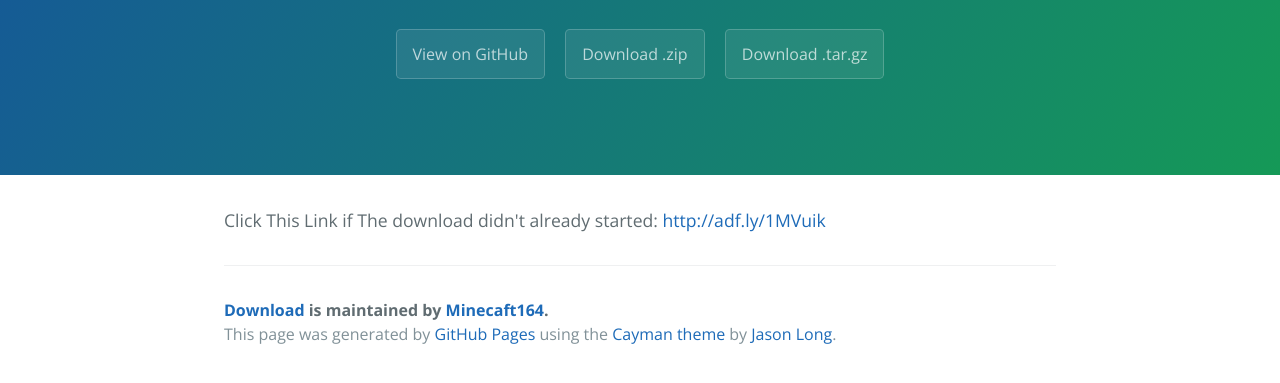
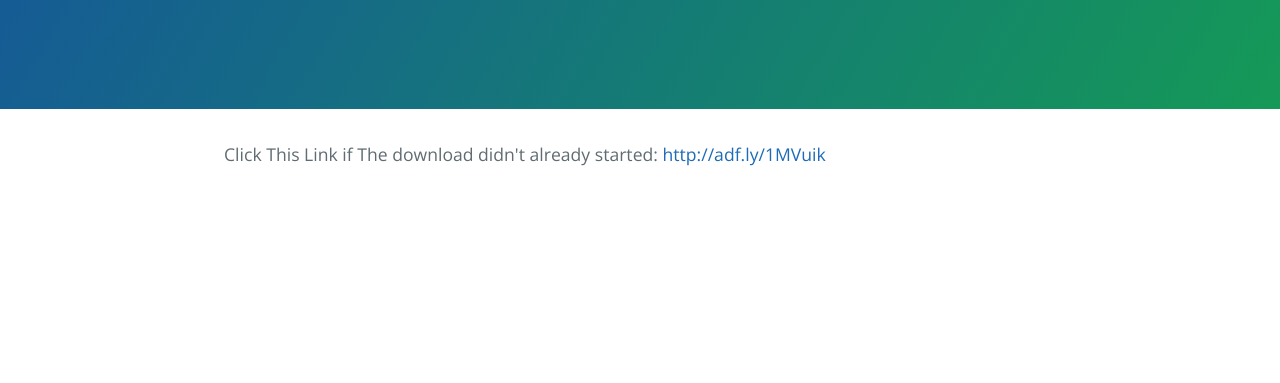
Before and after one commit to Minecaft164/Download, a plain HTML site: page index.html in a window 1280 px wide. Shown: the part 161-544 px from the top of the page. Drawn offline with nearby package versions, Linux system fonts and the light colour scheme.

Commit message:
Update index.html

```diff
--- a/index.html
+++ b/index.html
@@ -13,21 +13,12 @@
     <section class="page-header">
       <h1 class="project-name">Download</h1>
       <h2 class="project-tagline"></h2>
-      <a href="https://github.com/Minecaft164/Download" class="btn">View on GitHub</a>
-      <a href="https://github.com/Minecaft164/Download/zipball/master" class="btn">Download .zip</a>
-      <a href="https://github.com/Minecaft164/Download/tarball/master" class="btn">Download .tar.gz</a>
     </section>
 
     <section class="main-content">
       <p>Click This Link if The download didn't already started:
 <a href="http://adf.ly/1MVuik">http://adf.ly/1MVuik</a></p>
 
-      <footer class="site-footer">
-        <span class="site-footer-owner"><a href="https://github.com/Minecaft164/Download">Download</a> is maintained by <a href="https://github.com/Minecaft164">Minecaft164</a>.</span>
-
-        <span class="site-footer-credits">This page was generated by <a href="https://pages.github.com">GitHub Pages</a> using the <a href="https://github.com/jasonlong/cayman-theme">Cayman theme</a> by <a href="https://twitter.com/jasonlong">Jason Long</a>.</span>
-      </footer>
-
     </section>
 
 
```
